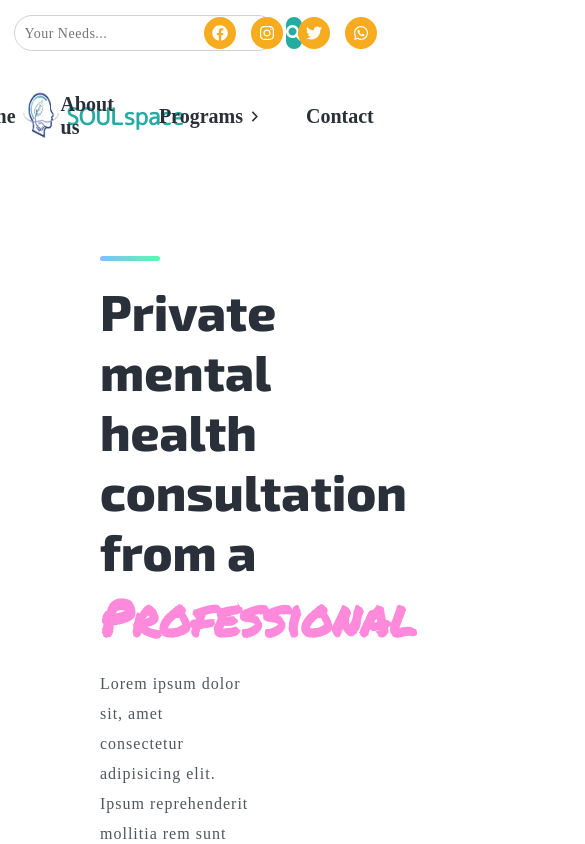
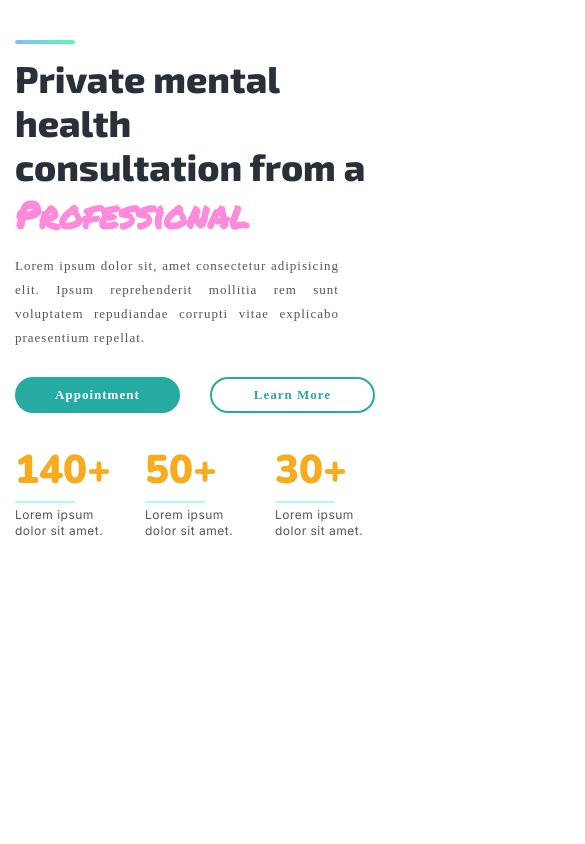
Before and after one commit to SriSabarish2021/SoulSpace, a React (Vite) app: page / in a window 390 px wide. Shown: the top 844 px of the page, 585 px wide, since content can reach past the window. Built offline with nearby package versions, Linux system fonts and the light colour scheme; a web font is replaced by a local one.

Commit message:
hero-page-resp

```diff
--- a/src/App.jsx
+++ b/src/App.jsx
@@ -8,7 +8,7 @@ function App() {
 
   return (
     <div className='website-main-container'>
-      <Nav></Nav>
+      {/* <Nav></Nav> */}
       <Routes>
         <Route path='/'>
           <Route index element={<HomepageAll/>}/>
--- a/src/Components/WebsiteComponents/HomepageAll.jsx
+++ b/src/Components/WebsiteComponents/HomepageAll.jsx
@@ -12,7 +12,7 @@ const HomepageAll = () => {
   return (
     <>
       <HomeMain/>
-      <ScrollVelocity texts={['React Bits React Bits React Bits', 'Scroll Down Scroll Down Scroll Down']}
+      {/* <ScrollVelocity texts={['React Bits React Bits React Bits', 'Scroll Down Scroll Down Scroll Down']}
         velocity={100}
         className="custom-scroll-text"/>
       <Programs/>
@@ -21,7 +21,7 @@ const HomepageAll = () => {
       <SideBy/>
       <GetinTouch/>
       <Blog/>
-      <Footer/>
+      <Footer/> */}
 
     </>
   )
--- a/src/Sass/HomePageSASS/MainHomeSASS/HomeMain.scss
+++ b/src/Sass/HomePageSASS/MainHomeSASS/HomeMain.scss
@@ -23,6 +23,9 @@
 
     @include Row-center.row-center;
     padding: 0px 100px 0px 100px;
+    .mobile-view-bg{
+        display: none;
+    }
     .homepage-cont-side{
         height: 100%;
         width: 100%;
@@ -251,3 +254,296 @@ background: linear-gradient(209deg, rgba(84, 255, 172, 1) 0%, rgba(138, 183, 255
 
     }
 }
+
+
+
+
+@media screen and  (max-width:1400px) {
+    .Home-Page-Main .homepage-image-side .image-container-in-home-main{
+        height: 80%;
+        width: 80%;
+    }
+}
+@media screen and  (max-width:1300px) {
+   .Home-Page-Main{
+    padding: 0px 80px;
+   }
+   .Home-Page-Main .homepage-image-side .image-container-in-home-main{
+        height: 85%;
+        width: 85%;
+    }
+}
+@media screen and  (max-width:1220px) {
+   .Home-Page-Main{
+    padding: 0px 60px;
+   }
+   .Home-Page-Main .homepage-image-side .image-container-in-home-main{
+        height: 85%;
+        width: 85%;
+    }
+    .Home-Page-Main .homepage-cont-side .title-content-holder .title-para .title-para-cont-home{
+        width: 100%;
+    }
+}
+
+
+@media screen and  (max-width:1180px) {
+.Home-Page-Main{
+    padding: 0px 50px;
+   }
+  .Home-Page-Main .homepage-cont-side .title-content-holder .title-para .title-para-cont-home{
+    font-size: 40px;
+  }
+  .Home-Page-Main .homepage-cont-side .title-content-holder .title-top-line{
+    height: 4px;
+    margin-bottom: 0px;
+  }
+  .Home-Page-Main .homepage-cont-side .title-content-holder .title-sub-para{
+    width: 80%;
+    font-size: 14px;
+    text-align: justify;
+    letter-spacing: 1px;
+    line-height: 25px;
+  }
+  .Home-Page-Main .homepage-cont-side .title-content-holder{
+    gap: 12px;
+  }
+  .Home-Page-Main .homepage-cont-side .title-content-holder .home-page-main-btn-container{
+    padding-top: 15px;
+  }
+  .Home-Page-Main .homepage-cont-side .title-content-holder .home-page-main-btn-container .home-page-main-btn{
+    height: 40px;
+    width: 180px;
+    font-size: 13px;
+  }
+  .Home-Page-Main .homepage-cont-side{
+    gap: 30px;
+    padding-top: 60px;
+  }
+  .Home-Page-Main .homepage-cont-side .home-page-analysis-bar .analysis-container .analysis-cont-one{
+    font-size: 40px;
+  }
+  .Home-Page-Main .homepage-cont-side .home-page-analysis-bar .analysis-container .analysis-cont-two{
+    font-size: 12px;
+    line-height:16px;
+  }
+  .Home-Page-Main .homepage-cont-side .home-page-analysis-bar .analysis-container{
+    gap: 4px;
+  }
+  .Home-Page-Main .homepage-image-side .image-container-in-home-main .disign-box-home-main-one,.Home-Page-Main .homepage-image-side .image-container-in-home-main .disign-box-home-main-two{
+
+    width: 80%;
+
+  }
+}
+
+
+
+@media screen and  (max-width:950px) {
+.Home-Page-Main .homepage-image-side .image-container-in-home-main{
+    height: 90%;
+    width: 90%;
+}.Home-Page-Main{
+    padding: 0px 30px;
+   }
+   .Home-Page-Main .homepage-image-side .image-container-in-home-main .disign-box-home-main-one{
+    left: -30px;
+    top: -30px;
+   }
+   .Home-Page-Main .homepage-image-side .image-container-in-home-main .disign-box-home-main-two{
+    right: -30px;
+    bottom: -30px;
+   }
+}
+
+
+@media screen and  (max-width:900px) {
+   .Home-Page-Main .homepage-image-side .image-container-in-home-main{
+    width: 100%;
+   }
+   .Home-Page-Main .homepage-cont-side .home-page-analysis-bar{
+    width: 90%;
+    max-width: none;
+   }
+}
+
+
+@media screen and  (max-width:810px) {
+
+    .Home-Page-Main .homepage-image-side .image-container-in-home-main .img-in-main-home-page{
+        border-radius: 100px 10px 100px 10px;
+    }
+    .Home-Page-Main .homepage-image-side .image-container-in-home-main .disign-box-home-main-one{
+        left: -30px;
+
+        border-radius: 100px 10px 100px 10px;
+    }
+    .Home-Page-Main .homepage-image-side .image-container-in-home-main .disign-box-home-main-two{
+        right: -30px;
+
+        border-radius: 100px 10px 100px 10px;
+    }
+   .Home-Page-Main .homepage-image-side .image-container-in-home-main{
+    height: 100%;
+   }
+   .Home-Page-Main{
+    padding: 0px 15px;
+    overflow: hidden;
+   }
+   .Home-Page-Main .homepage-cont-side .title-content-holder .title-sub-para{
+    font-size: 13px;
+   }
+   .Home-Page-Main .homepage-cont-side .title-content-holder .title-para .title-para-cont-home{
+    font-size: 38px;
+   }
+   .Home-Page-Main .homepage-cont-side .title-content-holder .home-page-main-btn-container .home-page-main-btn{
+    height: 40px;
+    width: 160px;
+   }
+  .Home-Page-Main .homepage-cont-side .home-page-analysis-bar{
+    width: 100%;
+  }
+}
+
+
+@media screen and  (max-width:700px) {
+    .Home-Page-Main{
+        flex-direction: column;
+
+    }
+    .Home-Page-Main .homepage-image-side{
+        display: none;
+    }
+    .Home-Page-Main .homepage-cont-side .title-content-holder .title-para .title-para-cont-home{
+        font-size: 45px;
+    }
+    .Home-Page-Main .homepage-cont-side .title-content-holder .title-sub-para{
+        font-size: 14px;
+        line-height: 27px;
+    }.Home-Page-Main .homepage-cont-side .title-content-holder{
+        gap: 15px;
+    }
+    .Home-Page-Main .homepage-cont-side .title-content-holder .home-page-main-btn-container .home-page-main-btn{
+        height: 40px;
+        width: 180px;
+    }
+    .Home-Page-Main .homepage-cont-side .home-page-analysis-bar .analysis-container .analysis-cont-one{
+        font-size: 45px;
+    }
+    .Home-Page-Main .homepage-cont-side .home-page-analysis-bar .analysis-container .analysis-cont-two{
+        font-size: 13px;
+    }
+    .Home-Page-Main .homepage-cont-side{
+        padding-top: 40px;
+    }
+    .Home-Page-Main .mobile-view-bg{
+        display: flex;
+        height: 75%;
+        width: 75%;
+        opacity: 0.8;
+        z-index: -1;
+        position: absolute;
+    }
+     .Home-Page-Main{
+    padding: 0px 35px;
+
+   }
+}
+
+
+@media screen and  (max-width:600px) {
+    .Home-Page-Main .homepage-cont-side .title-content-holder .title-sub-para{
+        width: 90%;
+    }
+}
+
+
+@media screen and  (max-width:550px) {
+    .Home-Page-Main{
+    padding: 0px 20px;
+
+   }
+   .Home-Page-Main .homepage-cont-side .title-content-holder .title-para .title-para-cont-home{
+    font-size: 41px;
+   }
+   .Home-Page-Main .homepage-cont-side .title-content-holder .title-sub-para{
+    font-weight: 400;
+   }
+   .Home-Page-Main .homepage-cont-side .title-content-holder .home-page-main-btn-container .home-page-main-btn{
+    height: 36px;
+   }
+   .Home-Page-Main .homepage-cont-side .home-page-analysis-bar .analysis-container .analysis-cont-one{
+    font-size: 42px;
+   }
+   .Home-Page-Main .homepage-cont-side .home-page-analysis-bar .analysis-container .analysis-cont-two{
+    font-size: 13px;
+    font-weight: 400;
+   }
+}
+
+
+@media screen and  (max-width:460px) {
+.Home-Page-Main .homepage-cont-side .title-content-holder .title-para .title-para-cont-home{
+    font-size: 38px;
+    }
+    .Home-Page-Main .homepage-cont-side .title-content-holder{
+        gap: 13px;
+    }
+    .Home-Page-Main .homepage-cont-side .title-content-holder .title-sub-para{
+        line-height: 25px;
+    }
+    .Home-Page-Main .homepage-cont-side .home-page-analysis-bar .analysis-container .analysis-cont-two{
+        font-size: 12px;
+    }
+}
+
+@media screen and  (max-width:400px) {
+.Home-Page-Main .homepage-cont-side .title-content-holder .title-para .title-para-cont-home{
+    font-size: 37px;
+    }
+    .Home-Page-Main .homepage-cont-side .title-content-holder .title-sub-para{
+        line-height: 24px;
+        font-size: 13px;
+    }
+    .Home-Page-Main .homepage-cont-side .title-content-holder{
+        gap: 12px;
+    }
+    .Home-Page-Main{
+        padding: 0px 15px;
+    }
+    .Home-Page-Main .homepage-cont-side .home-page-analysis-bar .analysis-container .analysis-cont-one{
+        font-size: 40px;
+    }
+}
+
+@media screen and  (max-width:360px) {
+    .Home-Page-Main .homepage-cont-side .title-content-holder .title-sub-para{
+        width: 95%;
+    }
+    .Home-Page-Main .homepage-cont-side .title-content-holder .title-para .title-para-cont-home{
+        font-size: 36px;
+    }.Home-Page-Main .homepage-cont-side .home-page-analysis-bar .analysis-container .analysis-cont-one{
+        font-size: 36px;
+    }.Home-Page-Main .homepage-cont-side .home-page-analysis-bar .analysis-container .analysis-cont-two{
+        font-size: 11.5px;
+    }
+}
+
+
+@media screen and  (max-width:335px) {
+ .Home-Page-Main{
+        padding: 0px 10px;
+    }
+    .Home-Page-Main .homepage-cont-side .title-content-holder .home-page-main-btn-container .home-page-main-btn{
+        font-size: 12px;
+    }
+    .Home-Page-Main .homepage-cont-side .title-content-holder .home-page-main-btn-container{
+        gap: 25px;
+    }
+    .Home-Page-Main .homepage-cont-side .home-page-analysis-bar .analysis-container .analysis-cont-one{
+        font-size: 36px;
+    }
+    .Home-Page-Main .homepage-cont-side .home-page-analysis-bar{
+        gap: 20px;
+    }
+}
```
Also changed, not shown: src/Components/HomePageComponents/MainHome/HomeMain.jsx (+25 -0 lines), public/heart-2.png (added).
